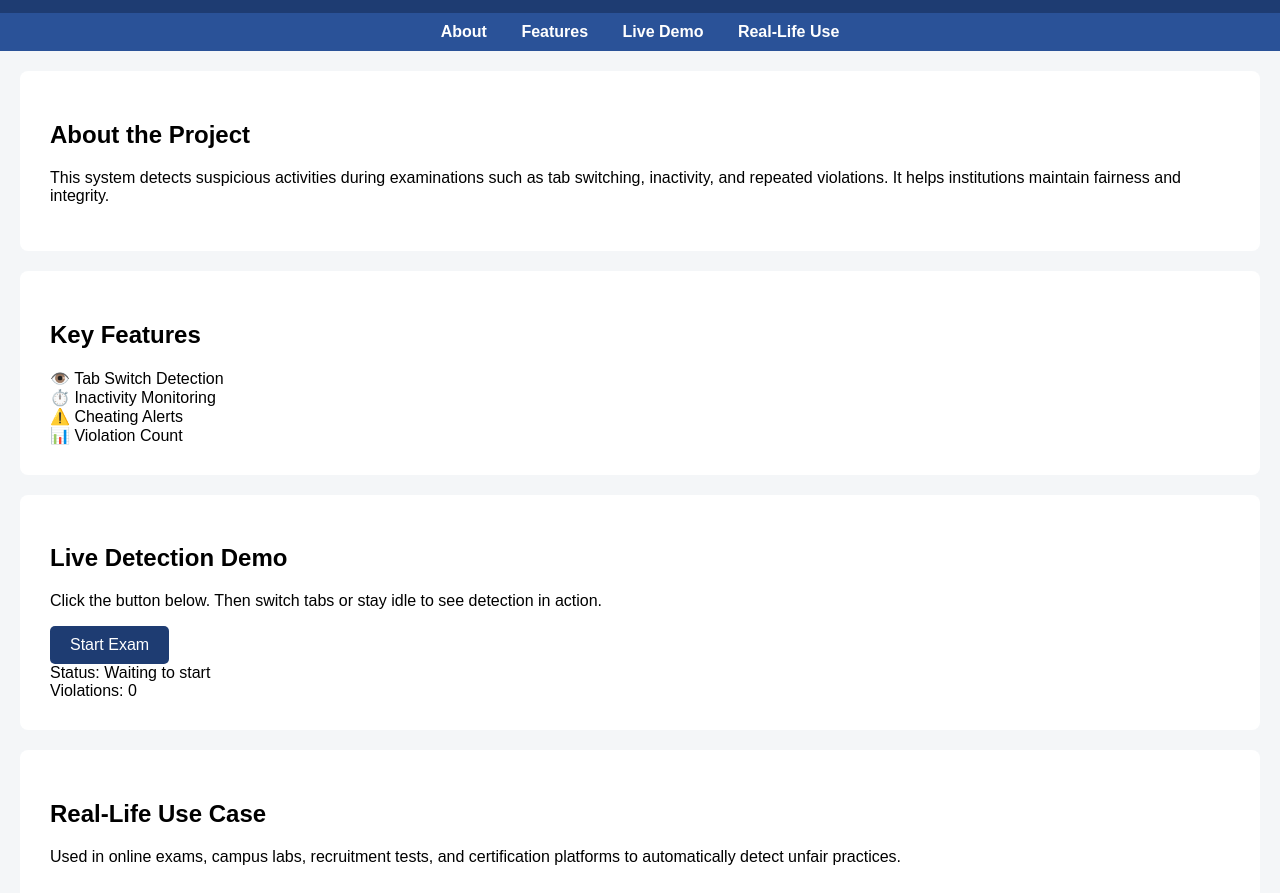
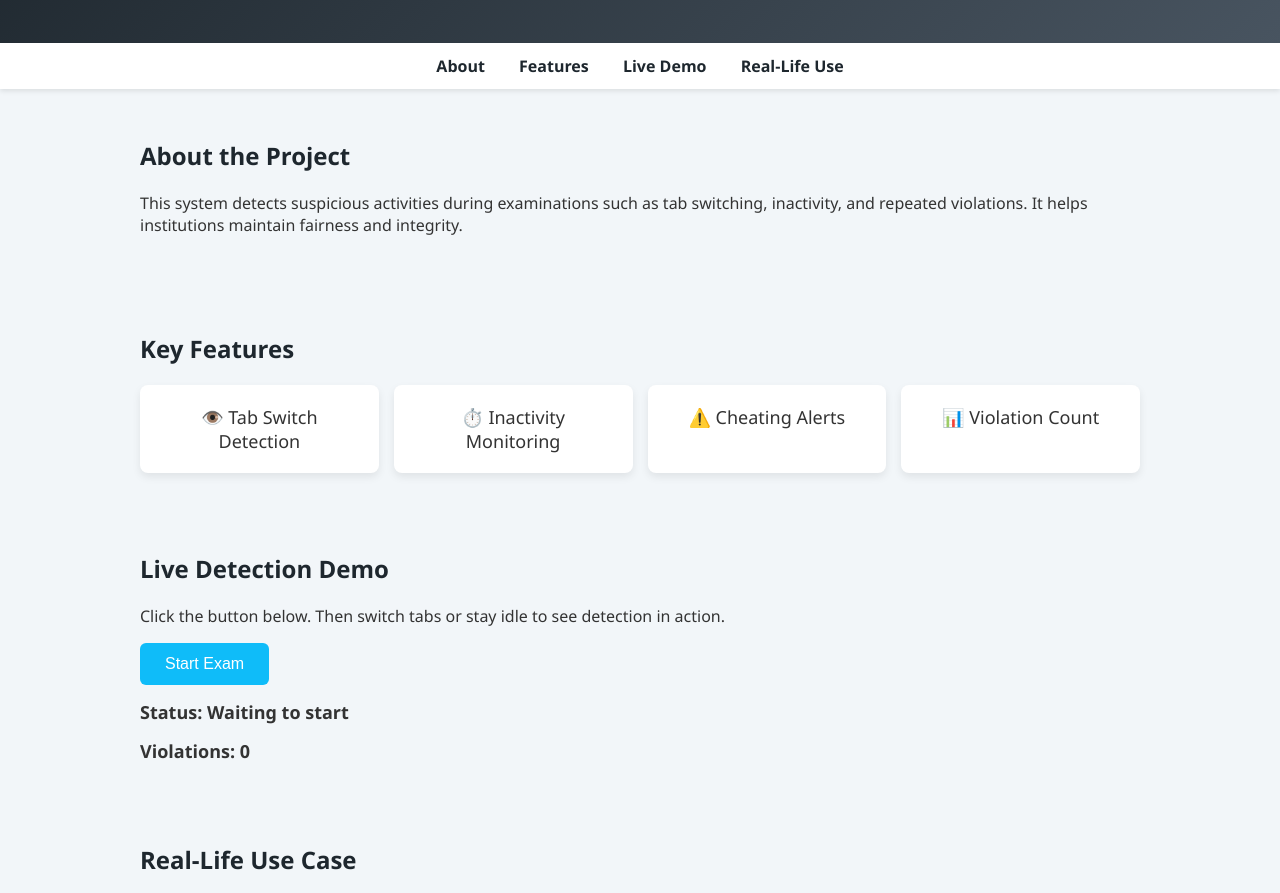
Before and after one commit to charishmasreerama/EXAM_CHEATING_IDS, a plain HTML site: page index.html in a window 1280 px wide. Shown: the part 141-1034 px from the top of the page. Drawn offline with Linux system fonts and the light colour scheme.

Commit message:
Revamp CSS styles for improved design and layout

```diff
--- a/style.css
+++ b/style.css
@@ -1,53 +1,84 @@
 body {
-    font-family: Arial, sans-serif;
     margin: 0;
-    background-color: #f4f6f8;
+    font-family: "Segoe UI", Arial, sans-serif;
+    background: #f2f6f9;
+    color: #333;
 }
 
 header {
-    background-color: #1e3c72;
+    background: linear-gradient(135deg, #1e272e, #485460);
     color: white;
     text-align: center;
-    padding: 20px;
+    padding: 30px;
 }
 
 nav {
-    background-color: #2a5298;
+    background: #ffffff;
+    padding: 12px;
     text-align: center;
-    padding: 10px;
+    box-shadow: 0 2px 5px rgba(0,0,0,0.1);
 }
 
 nav a {
-    color: white;
     margin: 15px;
     text-decoration: none;
     font-weight: bold;
+    color: #1e272e;
+}
+
+nav a:hover {
+    color: #0fbcf9;
 }
 
 section {
     padding: 30px;
+    max-width: 1000px;
+    margin: auto;
+}
+
+h2 {
+    color: #1e272e;
+}
+
+.cards {
+    display: grid;
+    grid-template-columns: repeat(auto-fit, minmax(200px, 1fr));
+    gap: 15px;
+}
+
+.card {
     background: white;
-    margin: 20px;
+    padding: 20px;
+    text-align: center;
     border-radius: 8px;
+    box-shadow: 0 4px 8px rgba(0,0,0,0.08);
+    font-size: 18px;
 }
 
 button {
-    padding: 10px 20px;
+    padding: 12px 25px;
     font-size: 16px;
-    background-color: #1e3c72;
+    background: #0fbcf9;
     color: white;
     border: none;
+    border-radius: 6px;
     cursor: pointer;
-    border-radius: 5px;
 }
 
 button:hover {
-    background-color: #2a5298;
+    background: #0097e6;
+}
+
+#status, #violations {
+    margin-top: 15px;
+    font-size: 18px;
+    font-weight: bold;
 }
 
 footer {
+    background: #1e272e;
+    color: white;
     text-align: center;
-    background: #1e3c72;
-    color: white;
-    padding: 10px;
+    padding: 12px;
+    margin-top: 40px;
 }
```
